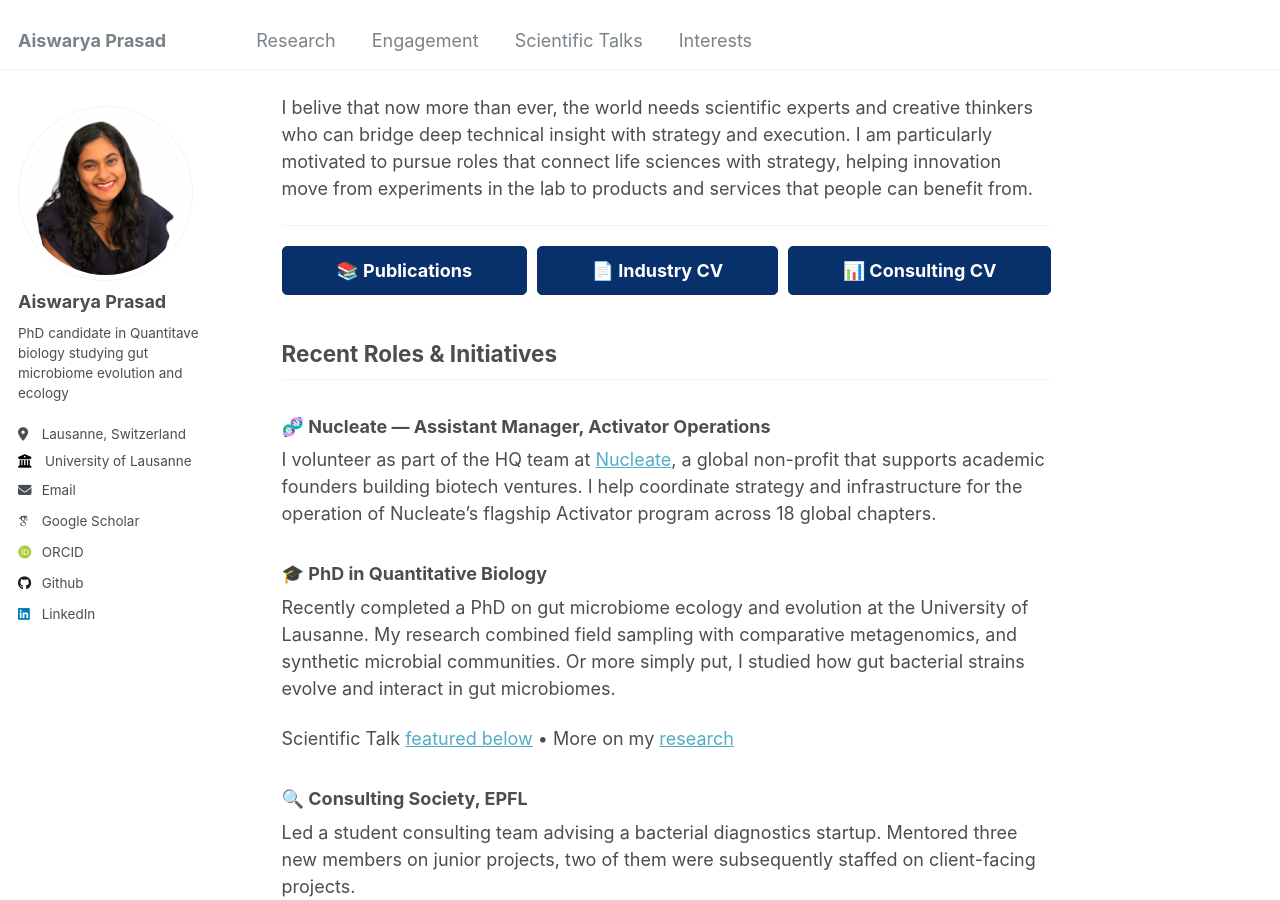
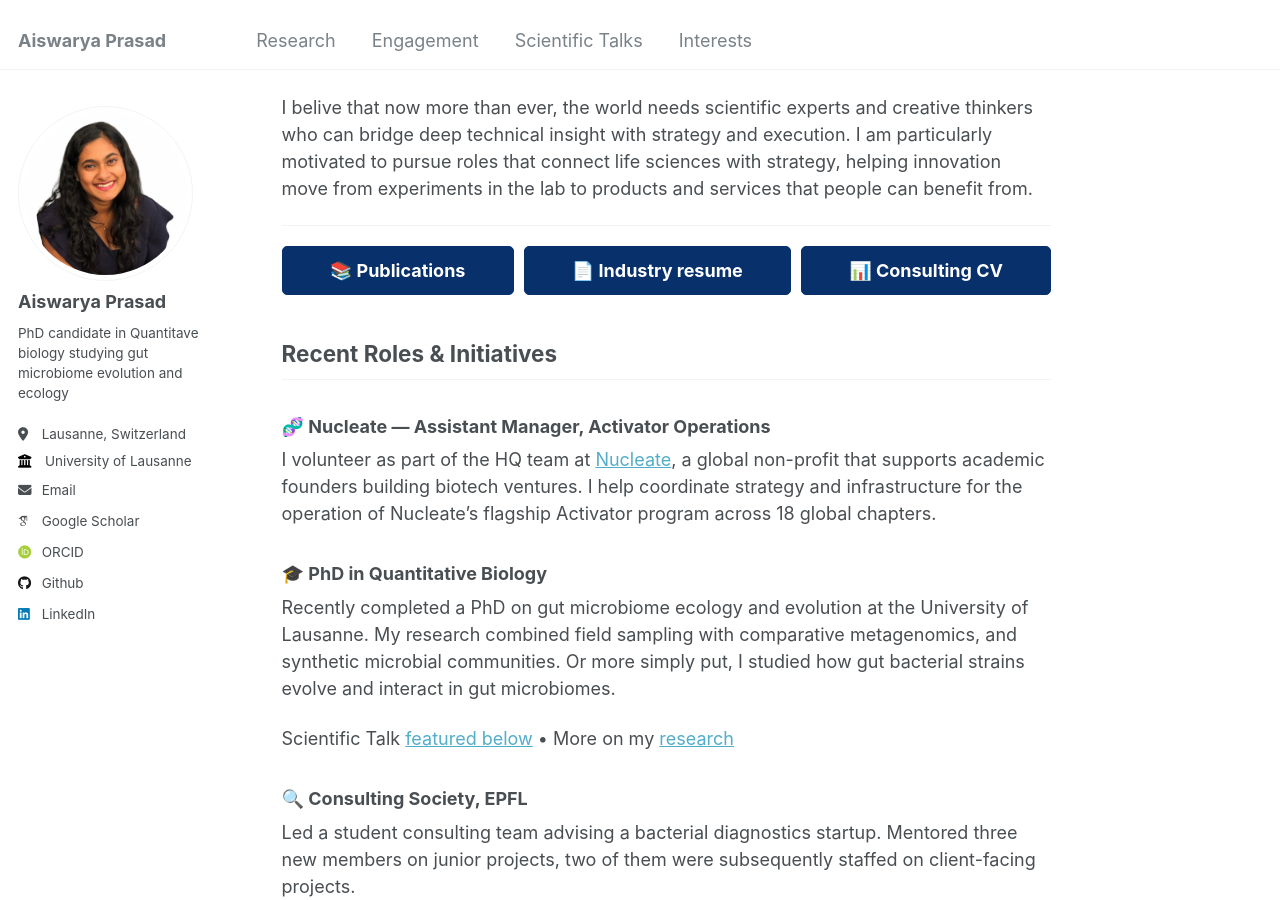
Before and after one commit to Aiswarya-prasad/aiswarya-prasad.github.io, a Jekyll site: the page built from _pages/about.md, in a window 1280 px wide and 900 px high, scrolled down 335 px. Built offline with Jekyll 4.4.1, drawn with Linux system fonts in a browser that asks for light colours; some web fonts are replaced.

Commit message:
updated resume (again)

```diff
--- a/_pages/about.md
+++ b/_pages/about.md
@@ -18,7 +18,7 @@
 
 <div style="display: flex; flex-wrap: wrap; justify-content: center; gap: 10px; margin-top: 20px;">
   <a href="/cv#publications" style="text-decoration: none; color: white; font-weight: bold; background-color: #08306b; border: 1px solid #08306b; padding: 10px 20px; border-radius: 5px; flex: 1 1 auto; text-align: center;">📚 Publications</a>
-  <a href="/files/AiswaryaPrasad_industry_CV.pdf" style="text-decoration: none; color: white; font-weight: bold; background-color: #08306b; border: 1px solid #08306b; padding: 10px 20px; border-radius: 5px; flex: 1 1 auto; text-align: center;">📄 Industry CV</a>
+  <a href="/files/AiswaryaPrasad_industry_resume.pdf" style="text-decoration: none; color: white; font-weight: bold; background-color: #08306b; border: 1px solid #08306b; padding: 10px 20px; border-radius: 5px; flex: 1 1 auto; text-align: center;">📄 Industry resume</a>
   <!-- <a href="/files/AiswaryaPrasad_industry_resume.pdf" style="text-decoration: none; color: white; font-weight: bold; background-color: #08306b; border: 1px solid #08306b; padding: 10px 20px; border-radius: 5px; flex: 1 1 auto; text-align: center;">🧪 Technical Resume</a> -->
   <a href="/files/AiswaryaPrasad_consulting_CV.pdf" style="text-decoration: none; color: white; font-weight: bold; background-color: #08306b; border: 1px solid #08306b; padding: 10px 20px; border-radius: 5px; flex: 1 1 auto; text-align: center;">📊 Consulting CV</a>
 </div>
```
Also changed, not shown: 4 other files.
